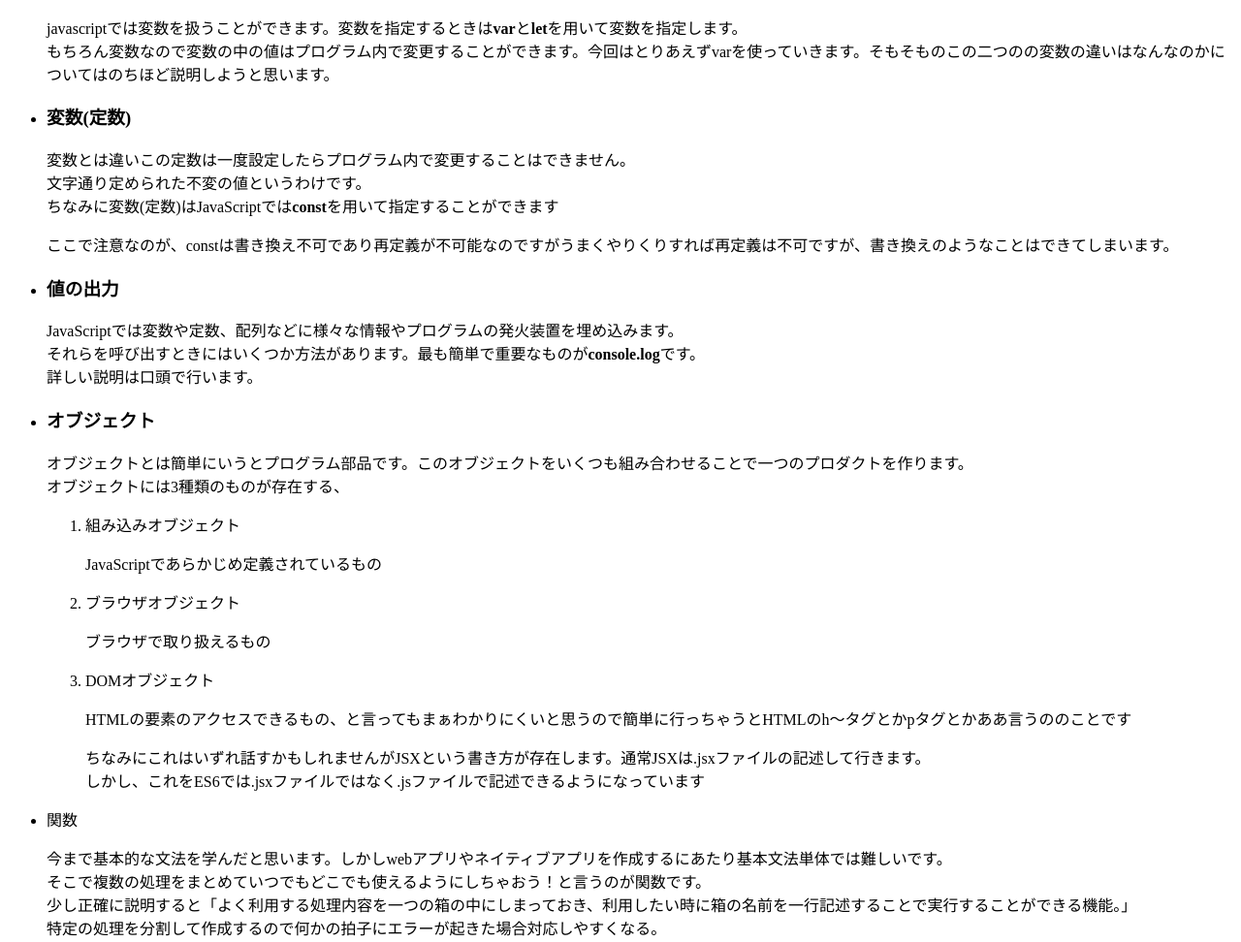
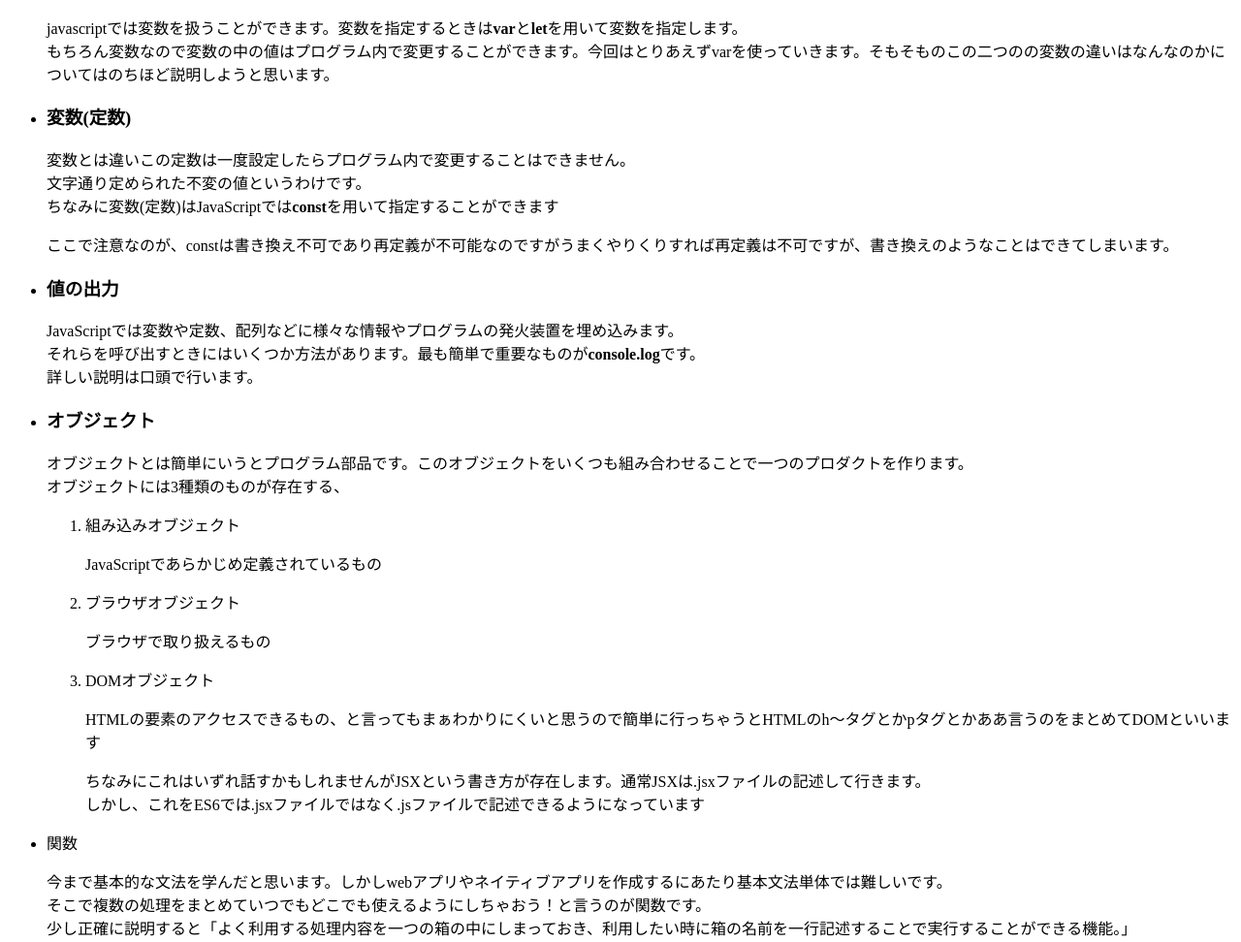
Before and after one commit to maresuke3/Class_of_JS, a plain HTML site: page JavaScript/index.html in a window 1280 px wide. Shown: the part 119-1091 px from the top of the page at 97% size. Drawn offline with Linux system fonts and the light colour scheme.

Commit message:
chapter1の校閲一回目

```diff
--- a/JavaScript/index.html
+++ b/JavaScript/index.html
@@ -33,7 +33,8 @@
           <li>ブラウザオブジェクト</li>
             <p>ブラウザで取り扱えるもの</p>
           <li>DOMオブジェクト</li>
-            <p>HTMLの要素のアクセスできるもの、と言ってもまぁわかりにくいと思うので簡単に行っちゃうとHTMLのh〜タグとかpタグとかああ言うののことです</p>
+            <p>HTMLの要素のアクセスできるもの、と言ってもまぁわかりにくいと思うので簡単に行っちゃうとHTMLのh〜タグとかpタグとかああ言うのをまとめてDOMといいます</p>
+            <!-- まぁ正確にはノードと呼ばれるDOMをさらに細かくしたものになりますが -->
             <p>ちなみにこれはいずれ話すかもしれませんがJSXという書き方が存在します。通常JSXは.jsxファイルの記述して行きます。<br />
               しかし、これをES6では.jsxファイルではなく.jsファイルで記述できるようになっています</p>
         </ol>
```
